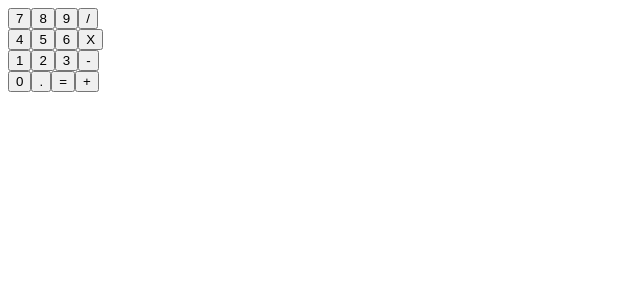
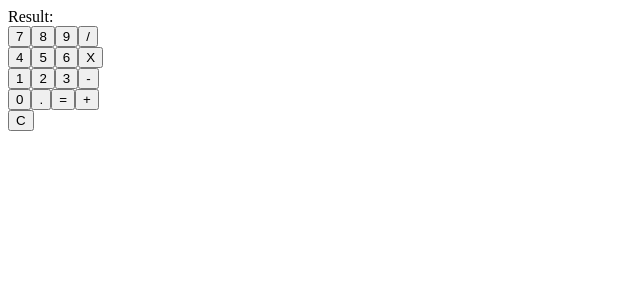
Before and after one commit to Malejni/calc, an Angular app: page / in a window 1280 px wide. Shown: the top 300 px of the page, without its empty margins (0-640 px from the left). Built offline with nearby package versions, Linux system fonts and the light colour scheme.

Commit message:
added clearing method

```diff
--- a/src/app/calculator/calculator.component.html
+++ b/src/app/calculator/calculator.component.html
@@ -1,4 +1,4 @@
-<div class="result">{{ result }}</div>
+<div class="result">Result:{{ result }}</div>
 
 <div class="buttons">
   <div class="row">
@@ -25,4 +25,5 @@
     <button (click)="getTotal()">=</button>
     <button (click)="calculate('+')">+</button>
   </div>
+  <button (click)="reset()">C</button>
 </div>
--- a/src/app/calculator/calculator.component.ts
+++ b/src/app/calculator/calculator.component.ts
@@ -101,4 +101,9 @@ export class CalculatorComponent {
         this.clear = true;
     }
 
+    reset () {
+      this.result = '';
+       this.total = [];
+    }
+
 }
```
